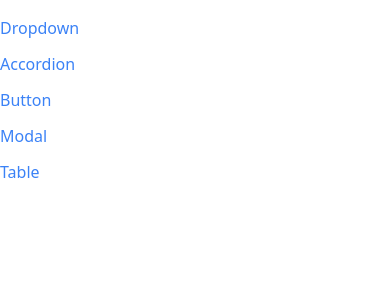
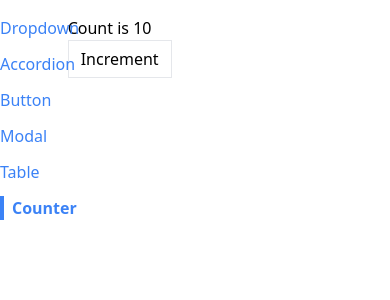
Before and after one commit to thetaxas2468/ModernReact_NoRedux, a React (Create React App) app in the folder CustomNavigations_RoutingSystems_TailwindCSS/app/: page /counter in a window 390 px wide. Shown: the top 300 px of the page. Built offline with nearby package versions, Linux system fonts and the light colour scheme.

Commit message:
Adding test componenet counter and adding few custom hooks for counter and sortabletable

```diff
--- a/CustomNavigations_RoutingSystems_TailwindCSS/app/src/App.js
+++ b/CustomNavigations_RoutingSystems_TailwindCSS/app/src/App.js
@@ -5,6 +5,7 @@
 import Sidebar from "./components/Sidebar";
 import ModalPage from "./pages/ModalPage";
 import TablePage from "./pages/TablePage";
+import CounterPage from "./pages/CounterPage";
 
 function App() {
     return <div className="container mx-auto grid grid-cols-6 gap-4 mt-4">
@@ -25,6 +26,9 @@
             <Route path="/table">
                 <TablePage></TablePage>
             </Route>
+            <Route path="/counter">
+                <CounterPage initialCount={10}></CounterPage>
+            </Route>
         </div>
     </div>
 }
--- a/CustomNavigations_RoutingSystems_TailwindCSS/app/src/components/Sidebar.js
+++ b/CustomNavigations_RoutingSystems_TailwindCSS/app/src/components/Sidebar.js
@@ -9,6 +9,7 @@
         {label:"Button",path:"/button"},
         {label:"Modal",path:"/modal"},
         {label:"Table",path:"/table"},
+        {label:"Counter",path:"/counter"},
     ]
     const renderLinks = links.map(e=>{
         return <Link key={e.label} to={e.path} className="mb-3" activeClassName="font-bold border-l-4 pl-2 border-blue-500">{e.label}</Link>
--- a/CustomNavigations_RoutingSystems_TailwindCSS/app/src/components/SortableTable.js
+++ b/CustomNavigations_RoutingSystems_TailwindCSS/app/src/components/SortableTable.js
@@ -1,35 +1,16 @@
-import { useState } from "react";
 import Table from "./Table";
-import { GoArrowSmallDown, GoArrowSmallUp } from "react-icons/go";
+import useSort,{getIcons} from "../hooks/useSort";
+
 
 function SortableTable(props) {
-    const [sortOrder, setSortOrder] = useState(null);
-    const [sortBy, setSortBy] = useState(null);
-    const { config, data } = props;
-
-    const handleClick = (label) => {
-        if (sortBy && label !== sortBy) {
-            setSortOrder("asc");
-            setSortBy(label);
-            return;
-        }
-        if (sortOrder === null) {
-            setSortOrder("asc");
-            setSortBy(label);
-        }
-        else if (sortOrder === "asc") {
-            setSortOrder("desc");
-            setSortBy(label);
-        }
-        else if (sortOrder === "desc") {
-            setSortOrder(null);
-            setSortBy(null);
-        }
-
-    }
 
 
-
+    const { config, data } = props;
+    const { sortBy,
+        sortOrder,
+        sortedData,
+        sortByNameAndOrder
+    } = useSort({ data, config });
 
     const updatedConfig = config.map((column) => {
         if (!column.sortValue) {
@@ -37,7 +18,7 @@
         }
         return {
             ...column,
-            header: () => <th className="cursor-pointer hover:bg-gray-100" onClick={() => { handleClick(column.label) }}>
+            header: () => <th className="cursor-pointer hover:bg-gray-100" onClick={() => { sortByNameAndOrder(column.label) }}>
                 <div className="flex items-center">
                     {getIcons(column.label, sortBy, sortOrder)}
                     {column.label}
@@ -45,22 +26,6 @@
             </th>
         }
     })
-
-    let sortedData = data;
-    if (sortBy && sortOrder) {
-        const { sortValue } = config.find(column => column.label === sortBy);
-        sortedData = [...data].sort((a, b) => {
-            const valA = sortValue(a);
-            const valB = sortValue(b);
-            const revOrder = sortOrder === "asc" ? 1 : -1;
-            if (typeof valA === "string") {
-                return valA.localeCompare(valB) * revOrder;
-            }
-            else {
-                return (valA - valB) * revOrder
-            }
-        })
-    }
 
 
     // Sort when both not null
@@ -71,30 +36,4 @@
 }
 
 
-function getIcons(label, sortBy, sortOrder) {
-    if (label !== sortBy) {
-        return <div>
-            <GoArrowSmallUp />
-            <GoArrowSmallDown />
-        </div>
-    }
-    else if (sortOrder === null) {
-        return <div>
-            <GoArrowSmallUp />
-            <GoArrowSmallDown />
-        </div>
-    }
-    else if (sortOrder === "asc") {
-        return <div>
-            <GoArrowSmallUp />
-        </div>
-    }
-    else if (sortOrder === "desc") {
-        return <div>
-            <GoArrowSmallDown />
-        </div>
-    }
-}
-
-
 export default SortableTable;
--- /dev/null
+++ b/CustomNavigations_RoutingSystems_TailwindCSS/app/src/hooks/useCounter.js
@@ -0,0 +1,20 @@
+import { useEffect, useState } from "react";
+function useCounter({ initialCount }) {
+    const [count, setCount] = useState(initialCount);
+
+    useEffect(() => {
+        console.log(count)
+    }, [count])
+
+    const handleClick = () => {
+        setCount(count + 1);
+    }
+
+    return {
+        count,
+        increment: handleClick
+    }
+}
+
+
+export default useCounter;
--- /dev/null
+++ b/CustomNavigations_RoutingSystems_TailwindCSS/app/src/hooks/useSort.js
@@ -0,0 +1,83 @@
+import { useState } from "react";
+import { GoArrowSmallDown, GoArrowSmallUp } from "react-icons/go";
+
+
+function useSort({ data, config }) {
+
+    const [sortOrder, setSortOrder] = useState(null);
+    const [sortBy, setSortBy] = useState(null);
+
+    const handleClick = (label) => {
+        if (sortBy && label !== sortBy) {
+            setSortOrder("asc");
+            setSortBy(label);
+            return;
+        }
+        if (sortOrder === null) {
+            setSortOrder("asc");
+            setSortBy(label);
+        }
+        else if (sortOrder === "asc") {
+            setSortOrder("desc");
+            setSortBy(label);
+        }
+        else if (sortOrder === "desc") {
+            setSortOrder(null);
+            setSortBy(null);
+        }
+
+    }
+
+    let sortedData = data;
+    if (sortBy && sortOrder) {
+        const { sortValue } = config.find(column => column.label === sortBy);
+        sortedData = [...data].sort((a, b) => {
+            const valA = sortValue(a);
+            const valB = sortValue(b);
+            const revOrder = sortOrder === "asc" ? 1 : -1;
+            if (typeof valA === "string") {
+                return valA.localeCompare(valB) * revOrder;
+            }
+            else {
+                return (valA - valB) * revOrder
+            }
+        })
+    }
+
+    return {
+        sortOrder,
+        sortBy,
+        sortedData,
+        sortByNameAndOrder:handleClick
+    }
+
+}
+
+
+export default useSort;
+
+
+export function getIcons(label, sortBy, sortOrder) {
+    if (label !== sortBy) {
+        return <div>
+            <GoArrowSmallUp />
+            <GoArrowSmallDown />
+        </div>
+    }
+    else if (sortOrder === null) {
+        return <div>
+            <GoArrowSmallUp />
+            <GoArrowSmallDown />
+        </div>
+    }
+    else if (sortOrder === "asc") {
+        return <div>
+            <GoArrowSmallUp />
+        </div>
+    }
+    else if (sortOrder === "desc") {
+        return <div>
+            <GoArrowSmallDown />
+        </div>
+    }
+}
--- /dev/null
+++ b/CustomNavigations_RoutingSystems_TailwindCSS/app/src/pages/CounterPage.js
@@ -0,0 +1,18 @@
+import { useEffect, useState } from "react";
+import Button from "../components/Button";
+import useCounter from "../hooks/useCounter";
+
+function CounterPage({ initialCount }) {
+    const {count, increment} = useCounter({initialCount});
+
+    return (
+        <div>
+            <h1>
+                Count is {count}
+            </h1>
+            <Button onClick={increment}>Increment</Button>
+        </div>
+    )
+}
+
+export default CounterPage;
```
